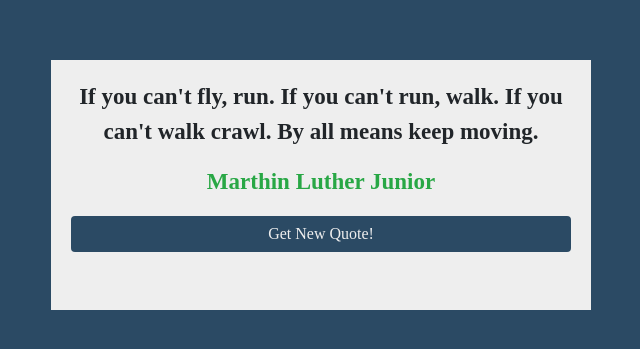
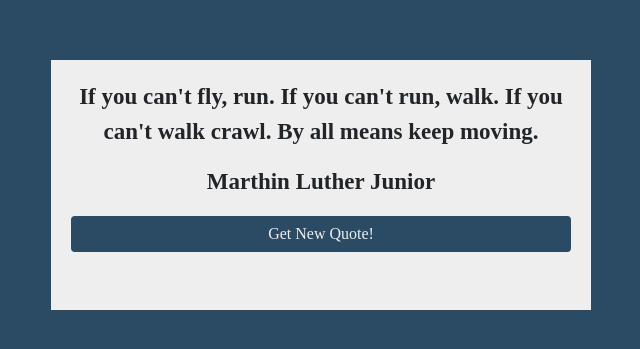
Before and after one commit to Gideon-isa/quotegenerator, a plain HTML site: page index.html in a window 1280 px wide. Shown: the part 215-564 px from the top of the page, without its empty margins (319-959 px from the left). Drawn offline with Linux system fonts and the light colour scheme; a web font is replaced by a local one.

Commit message:
second commit

```diff
--- a/index.html
+++ b/index.html
@@ -17,7 +17,7 @@
             <div class="col-md-6 col-sm-8 mx-auto">
                 <div class="box">
                     <p id="quote-box">If you can't fly, run. If you can't run, walk. If you can't walk crawl. By all means keep moving.</p>
-                    <p id="author" class="text-success">Marthin Luther Junior</p>
+                    <p id="author">Marthin Luther Junior</p>
 
                     <button class="btn btn-block btn-default" id="btn">Get New Quote!</button>
                 </div>
```
